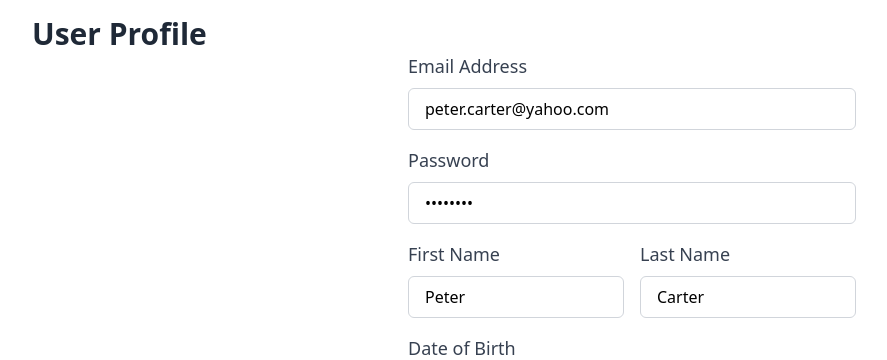
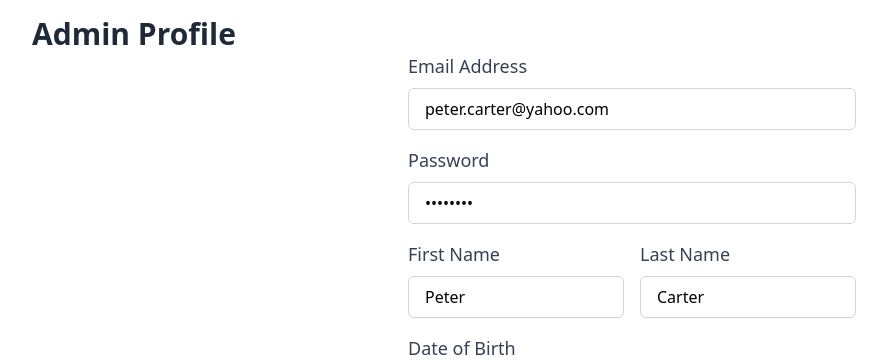
Before and after one commit to gnjithesh/Techlance, a PHP site: page /admin_profile.php in a window 1280 px wide. Shown: the part 60-420 px from the top of the page, without its empty margins (8-895 px from the left). Run offline with PHP 8.4, Linux system fonts and the light colour scheme; a user stored in the database is signed in; data comes from the database, SQL or seed files in the repository; some libraries are stand-ins or nearby versions.

Commit message:
Add files via upload

```diff
--- a/gamermanagement/admin_profile.php
+++ b/gamermanagement/admin_profile.php
@@ -94,7 +94,7 @@ if (!isset($_SESSION['USER_ID'])) {
       </div>
     </nav>
 
-    <h1 class="text-3xl font-semibold text-gray-800 ml-10 mt-4">User Profile</h1>
+    <h1 class="text-3xl font-semibold text-gray-800 ml-10 mt-4">Admin Profile</h1>
 
     <form class="max-w-md mx-auto" method="post">
 
--- a/gamermanagement/edituser.php
+++ b/gamermanagement/edituser.php
@@ -94,7 +94,7 @@ if (!isset($_SESSION['USER_ID'])) {
       </div>
     </nav>
 
-    <h1 class="text-3xl font-semibold text-gray-800 ml-10 mt-4">Add User</h1>
+    <h1 class="text-3xl font-semibold text-gray-800 ml-10 mt-4">Edit User</h1>
 
     <form class="max-w-md mx-auto" method="post">
 
--- a/gamermanagement/login.php
+++ b/gamermanagement/login.php
@@ -34,7 +34,7 @@ if ($_SERVER['REQUEST_METHOD'] == 'POST') {
             header("location:admin_dashboard.php");
         } elseif ($_SESSION['USER_ACCESSTYPE'] == 'elevated') {
             header("location:elevated_user_dashboard.php");
-        } elseif ($_SESSION['USER_ACCESSTYPE'] == 'User') {
+        } else {
             header("location:user_dashboard.php");
         }
     } else {
```
